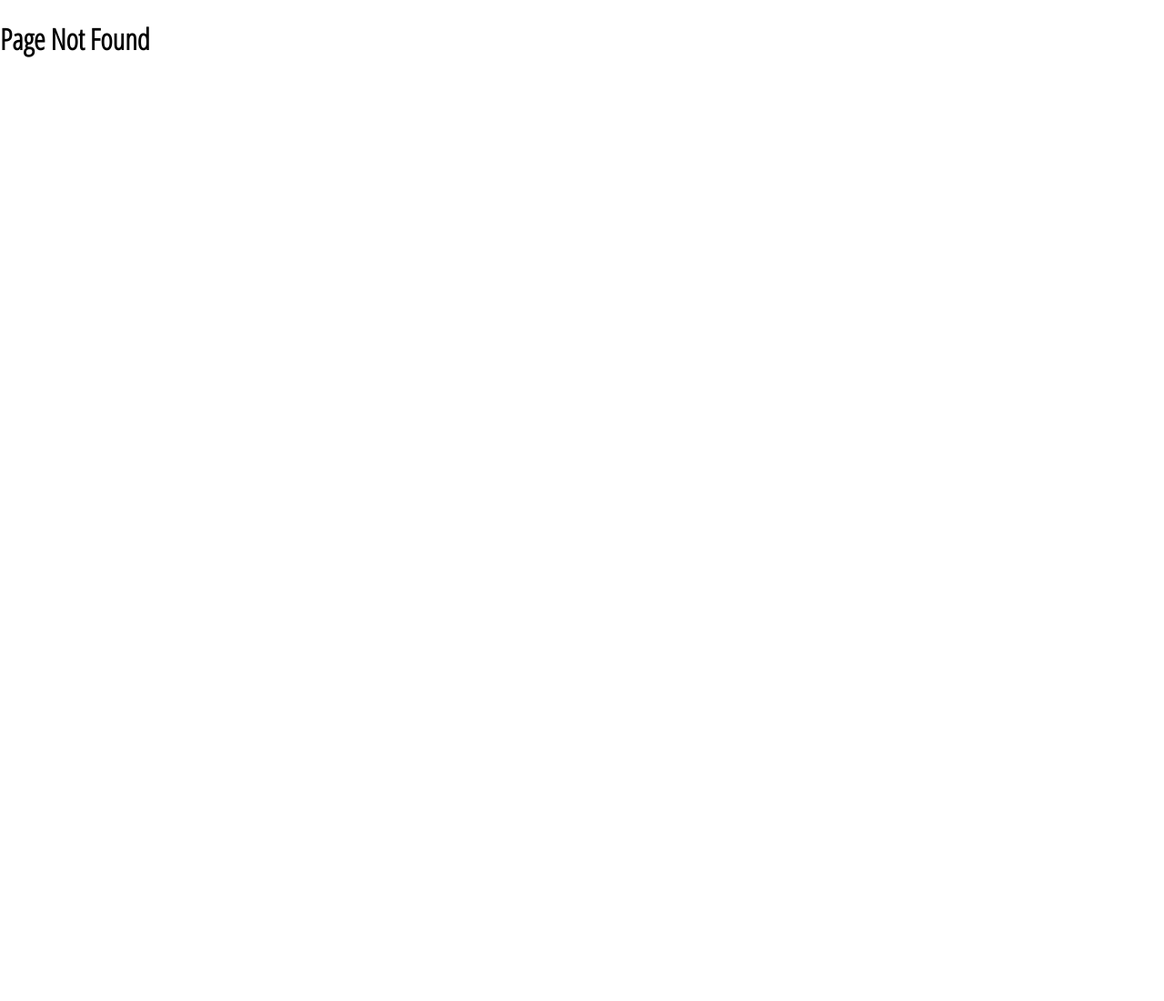
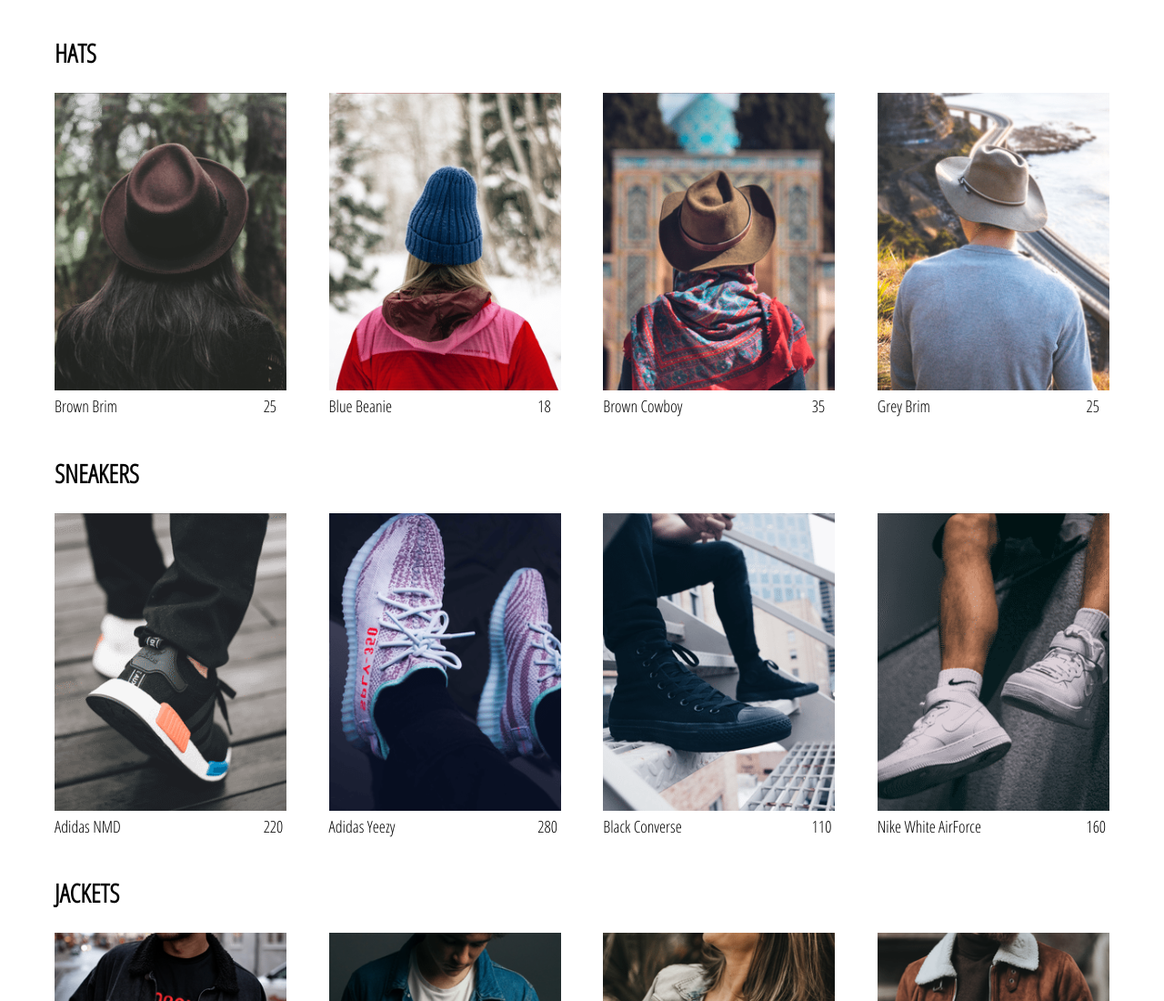
Before and after one commit to Attamjot/crownEcommerce, a React app: page /shop in a window 1280 px wide. Before the commit this address had no page. Shown: the top 1100 px of the page at 91% size. Before the commit the page ends 800 px from the top, so only its background shows below. Built offline with nearby package versions, Linux system fonts and the light colour scheme.

Commit message:
Updating our app with the shoppage -- CollectionPreview && CollectionItem Component

```diff
--- /dev/null
+++ b/src/components/collection-item/collection-item.component.js
@@ -0,0 +1,25 @@
+import React from 'react';
+
+import './collection-item.styles.scss';
+
+
+const CollectionItem = ({id, name, price, imageUrl}) => {
+    return (
+        <div className="collection-item">
+
+            <div
+                className="image"
+                style={{
+                backgroundImage: `url(${imageUrl})`
+                }}>
+            </div>
+
+            <div className="collection-footer">
+                <span className="name">{name}</span>
+                <span className="price">{price}</span>
+            </div>
+        </div>
+  );
+}
+
+export default CollectionItem;
--- /dev/null
+++ b/src/components/collection-item/collection-item.styles.scss
@@ -0,0 +1,41 @@
+.collection-item {
+    width: 22%;
+    display: flex;
+    flex-direction: column;
+    height: 350px;
+    align-items: center;
+
+    .image {
+      width: 100%;
+      height: 95%;
+      background-size: cover;
+      background-position: center;
+      margin-bottom: 5px;
+    }
+
+    .collection-footer {
+      width: 100%;
+      height: 5%;
+      display: flex;
+      justify-content: space-between;
+      font-size: 18px;
+
+      .name {
+        width: 90%;
+        margin-bottom: 15px;
+      }
+
+      .price {
+        width: 10%;
+      }
+    }
+  }
+
+  @media (max-width: 500px) {
+
+    .collection-item{
+      width: 100%;
+      flex-direction: column;
+      margin-bottom: 20px;
+    }
+  }
--- /dev/null
+++ b/src/components/collection-preview/collection-preview.component.js
@@ -0,0 +1,21 @@
+import React from 'react';
+import './collection-preview.styles.scss';
+
+import CollectionItem from '../collection-item/collection-item.component';
+
+const CollectionPreview = ({ title, items }) => (
+  <div className="collection-preview">
+      <h1 className="title"> {title.toUpperCase()} </h1>
+      <div className="preview">
+        {
+            items
+            .filter((item, idx) => idx < 4)   // or can do .slice(0,4), will return a new selected array
+            .map( ({ id, ...otherItemProps }) => (
+              <CollectionItem key={id}  {...otherItemProps} />
+            ))
+        }
+      </div>
+  </div>
+);
+
+export default CollectionPreview;
--- /dev/null
+++ b/src/components/collection-preview/collection-preview.styles.scss
@@ -0,0 +1,23 @@
+.collection-preview {
+    display: flex;
+    flex-direction: column;
+    margin-bottom: 30px;
+
+    .title {
+      font-size: 28px;
+      margin-bottom: 25px;
+    }
+
+    .preview {
+      display: flex;
+      justify-content: space-between;
+    }
+  }
+
+  @media (max-width: 500px) {
+    .collection-preview {
+      .preview {
+        flex-direction: column;
+      }
+    }
+  }
--- a/src/container/App.css
+++ b/src/container/App.css
@@ -1,3 +1,4 @@
 body {
     font-family: 'Open Sans Condensed', sans-serif;
+    padding: 20px 60px;
 }
--- a/src/container/App.js
+++ b/src/container/App.js
@@ -1,28 +1,9 @@
 import React, { Component } from 'react';
 import './App.css';
-import { Route, Switch, Link } from 'react-router-dom';
+import { Route, Switch } from 'react-router-dom';
 
 import Homepage from '../pages/homepage/homepage.component';
-
-const HatsPage = (props) => {
-  console.log('hats page props: ', props.match);
-  return (
-    <div>
-      <h1>Hats Page</h1>
-      <Link to={`${props.match.url}/1 `}> Topic 1 </Link>
-      <Link to={`${props.match.url}/2 `}>Topic 2 </Link>
-    </div>
-  )
-}
-
-const HatsDetail = (props) => {
-  console.log('Props', props);
-  return (
-   <React.Fragment>
-    <h1>Hats Details Page { props.match.params.hatsId }</h1>
-   </React.Fragment>
-  )
-}
+import ShopPage from '../pages/shop/shop.component';
 
 const PageNotFound = () => (
   <h1>Page Not Found</h1>
@@ -34,8 +15,7 @@
       <div>
         <Switch>
           <Route exact path="/" component={Homepage} />
-          <Route  exact path="/hats" component={HatsPage} />
-          <Route  path="/hats/:hatsId" component={HatsDetail} />
+          <Route  exact path="/shop" component={ShopPage} />
           <Route component={PageNotFound} />
         </Switch>
       </div>
--- a/src/pages/homepage/homepage.component.js
+++ b/src/pages/homepage/homepage.component.js
@@ -1,8 +1,6 @@
 import React from 'react';
 
 import './homepage.styles.scss';
-
-import { Link } from 'react-router-dom';
 
 import Directory from '../../components/directory/directory.component';
 
--- /dev/null
+++ b/src/pages/shop/shop.component.js
@@ -0,0 +1,30 @@
+import React from 'react';
+
+import SHOP_DATA from './shop.data';
+
+import CollectionPreview from '../../components/collection-preview/collection-preview.component';
+
+
+class ShopPage extends React.Component {
+    constructor(props) {
+        super(props);
+        this.state = {
+            collections : SHOP_DATA
+        };
+    }
+
+    render() {
+        const {collections} = this.state;
+        return (
+            <div className="shop-page">
+                {
+                    collections.map(({id, ...otherCollectionProps}) => (
+                        <CollectionPreview key={id} {...otherCollectionProps} />
+                    ))
+                }
+            </div>
+        )
+    }
+}
+
+export default ShopPage;
--- /dev/null
+++ b/src/pages/shop/shop.data.js
@@ -0,0 +1,286 @@
+/* Used as starting data for ShopPage */
+
+const SHOP_DATA = [
+    {
+      id: 1,
+      title: 'Hats',
+      routeName: 'hats',
+      items: [
+        {
+          id: 1,
+          name: 'Brown Brim',
+          // imageUrl: 'https://i.ibb.co/ZYW3VTp/brown-brim.png',
+          imageUrl: "/images/shop-img/hats/brown-brim.png",
+          price: 25
+        },
+        {
+          id: 2,
+          name: 'Blue Beanie',
+          // imageUrl: 'https://i.ibb.co/ypkgK0X/blue-beanie.png',
+          imageUrl: "/images/shop-img/hats/blue-beanie.png",
+          price: 18
+        },
+        {
+          id: 3,
+          name: 'Brown Cowboy',
+          // imageUrl: 'https://i.ibb.co/QdJwgmp/brown-cowboy.png',
+          imageUrl: "/images/shop-img/hats/brown-cowboy.png",
+          price: 35
+        },
+        {
+          id: 4,
+          name: 'Grey Brim',
+          // imageUrl: 'https://i.ibb.co/RjBLWxB/grey-brim.png',
+          imageUrl: "/images/shop-img/hats/grey-brim.png",
+          price: 25
+        },
+        {
+          id: 5,
+          name: 'Green Beanie',
+          // imageUrl: 'https://i.ibb.co/YTjW3vF/green-beanie.png',
+          imageUrl: "/images/shop-img/hats/green-beanie.png",
+          price: 18
+        },
+        {
+          id: 6,
+          name: 'Palm Tree Cap',
+          // imageUrl: 'https://i.ibb.co/rKBDvJX/palm-tree-cap.png',
+          imageUrl: "/images/shop-img/hats/palm-tree-cap.png",
+          price: 14
+        },
+        {
+          id: 7,
+          name: 'Red Beanie',
+          // imageUrl: 'https://i.ibb.co/bLB646Z/red-beanie.png',
+          imageUrl: "/images/shop-img/hats/red-beanie.png",
+          price: 18
+        },
+        {
+          id: 8,
+          name: 'Wolf Cap',
+          // imageUrl: 'https://i.ibb.co/1f2nWMM/wolf-cap.png',
+          imageUrl: "/images/shop-img/hats/wolf-cap.png",
+          price: 14
+        },
+        {
+          id: 9,
+          name: 'Blue Snapback',
+          // imageUrl: 'https://i.ibb.co/X2VJP2W/blue-snapback.png',
+          imageUrl: "/images/shop-img/hats/blue-snapback.png",
+          price: 16
+        }
+      ]
+    },
+    {
+      id: 2,
+      title: 'Sneakers',
+      routeName: 'sneakers',
+      items: [
+        {
+          id: 10,
+          name: 'Adidas NMD',
+          // imageUrl: 'https://i.ibb.co/0s3pdnc/adidas-nmd.png',
+          imageUrl: "/images/shop-img/sneakers/adidas-nmd.png",
+          price: 220
+        },
+        {
+          id: 11,
+          name: 'Adidas Yeezy',
+          // imageUrl: 'https://i.ibb.co/dJbG1cT/yeezy.png',
+          imageUrl: "/images/shop-img/sneakers/yeezy.png",
+          price: 280
+        },
+        {
+          id: 12,
+          name: 'Black Converse',
+          // imageUrl: 'https://i.ibb.co/bPmVXyP/black-converse.png',
+          imageUrl: "/images/shop-img/sneakers/black-converse.png",
+          price: 110
+        },
+        {
+          id: 13,
+          name: 'Nike White AirForce',
+          // imageUrl: 'https://i.ibb.co/1RcFPk0/white-nike-high-tops.png',
+          imageUrl: "/images/shop-img/sneakers/white-nike-high-tops.png",
+          price: 160
+        },
+        {
+          id: 14,
+          name: 'Nike Red High Tops',
+          // imageUrl: 'https://i.ibb.co/QcvzydB/nikes-red.png',
+          imageUrl: "/images/shop-img/sneakers/nikes-red.png",
+          price: 160
+        },
+        {
+          id: 15,
+          name: 'Nike Brown High Tops',
+          // imageUrl: 'https://i.ibb.co/fMTV342/nike-brown.png',
+          imageUrl: "/images/shop-img/sneakers/nike-brown.png",
+          price: 160
+        },
+        {
+          id: 16,
+          name: 'Air Jordan Limited',
+          // imageUrl: 'https://i.ibb.co/w4k6Ws9/nike-funky.png',
+          imageUrl: "/images/shop-img/sneakers/nike-funky.png",
+          price: 190
+        },
+        {
+          id: 17,
+          name: 'Timberlands',
+          // imageUrl: 'https://i.ibb.co/Mhh6wBg/timberlands.png',
+          imageUrl: "/images/shop-img/sneakers/timberlands.png",
+          price: 200
+        }
+      ]
+    },
+    {
+      id: 3,
+      title: 'Jackets',
+      routeName: 'jackets',
+      items: [
+        {
+          id: 18,
+          name: 'Black Jean Shearling',
+          // imageUrl: 'https://i.ibb.co/XzcwL5s/black-shearling.png',
+          imageUrl: "/images/shop-img/jackets/black-shearling.png",
+          price: 125
+        },
+        {
+          id: 19,
+          name: 'Blue Jean Jacket',
+          // imageUrl: 'https://i.ibb.co/mJS6vz0/blue-jean-jacket.png',
+          imageUrl: "/images/shop-img/jackets/blue-jean-jacket.png",
+          price: 90
+        },
+        {
+          id: 20,
+          name: 'Grey Jean Jacket',
+          // imageUrl: 'https://i.ibb.co/N71k1ML/grey-jean-jacket.png',
+          imageUrl: "/images/shop-img/jackets/grey-jean-jacket.png",
+          price: 90
+        },
+        {
+          id: 21,
+          name: 'Brown Shearling',
+          // imageUrl: 'https://i.ibb.co/s96FpdP/brown-shearling.png',
+          imageUrl: "/images/shop-img/jackets/brown-shearling.png",
+          price: 165
+        },
+        {
+          id: 22,
+          name: 'Tan Trench',
+          // imageUrl: 'https://i.ibb.co/M6hHc3F/brown-trench.png',
+          imageUrl: "/images/shop-img/jackets/brown-trench.png",
+          price: 185
+        }
+      ]
+    },
+    {
+      id: 4,
+      title: 'Womens',
+      routeName: 'womens',
+      items: [
+        {
+          id: 23,
+          name: 'Blue Tanktop',
+          // imageUrl: 'https://i.ibb.co/7CQVJNm/blue-tank.png',
+          imageUrl: "/images/shop-img/womens/blue-tank.png",
+          price: 25
+        },
+        {
+          id: 24,
+          name: 'Floral Blouse',
+          // imageUrl: 'https://i.ibb.co/4W2DGKm/floral-blouse.png',
+          imageUrl: "/images/shop-img/womens/floral-blouse.png",
+          price: 20
+        },
+        {
+          id: 25,
+          name: 'Floral Dress',
+          // imageUrl: 'https://i.ibb.co/KV18Ysr/floral-skirt.png',
+          imageUrl: "/images/shop-img/womens/floral-skirt.png",
+          price: 80
+        },
+        {
+          id: 26,
+          name: 'Red Dots Dress',
+          // imageUrl: 'https://i.ibb.co/N3BN1bh/red-polka-dot-dress.png',
+          imageUrl: "/images/shop-img/womens/red-polka-dot-dress.png",
+          price: 80
+        },
+        {
+          id: 27,
+          name: 'Striped Sweater',
+          // imageUrl: 'https://i.ibb.co/KmSkMbH/striped-sweater.png',
+          imageUrl: "/images/shop-img/womens/striped-sweater.png",
+          price: 45
+        },
+        {
+          id: 28,
+          name: 'Yellow Track Suit',
+          // imageUrl: 'https://i.ibb.co/v1cvwNf/yellow-track-suit.png',
+          imageUrl: "/images/shop-img/womens/yellow-track-suit.png",
+          price: 135
+        },
+        {
+          id: 29,
+          name: 'White Blouse',
+          // imageUrl: 'https://i.ibb.co/qBcrsJg/white-vest.png',
+          imageUrl: "/images/shop-img/womens/white-vest.png",
+          price: 20
+        }
+      ]
+    },
+    {
+      id: 5,
+      title: 'Mens',
+      routeName: 'mens',
+      items: [
+        {
+          id: 30,
+          name: 'Camo Down Vest',
+          // imageUrl: 'https://i.ibb.co/xJS0T3Y/camo-vest.png',
+          imageUrl: "/images/shop-img/mens/camo-vest.png",
+          price: 325
+        },
+        {
+          id: 31,
+          name: 'Floral T-shirt',
+          // imageUrl: 'https://i.ibb.co/qMQ75QZ/floral-shirt.png',
+          imageUrl: "/images/shop-img/mens/floral-shirt.png",
+          price: 20
+        },
+        {
+          id: 32,
+          name: 'Black & White Longsleeve',
+          // imageUrl: 'https://i.ibb.co/55z32tw/long-sleeve.png',
+          imageUrl: "/images/shop-img/mens/long-sleeve.png",
+          price: 25
+        },
+        {
+          id: 33,
+          name: 'Pink T-shirt',
+          // imageUrl: 'https://i.ibb.co/RvwnBL8/pink-shirt.png',
+          imageUrl: "/images/shop-img/mens/pink-shirt.png",
+          price: 25
+        },
+        {
+          id: 34,
+          name: 'Jean Long Sleeve',
+          // imageUrl: 'https://i.ibb.co/VpW4x5t/roll-up-jean-shirt.png',
+          imageUrl: "/images/shop-img/mens/roll-up-jean-shirt.png",
+          price: 40
+        },
+        {
+          id: 35,
+          name: 'Burgundy T-shirt',
+          // imageUrl: 'https://i.ibb.co/mh3VM1f/polka-dot-shirt.png',
+          imageUrl: "/images/shop-img/mens/polka-dot-shirt.png",
+          price: 25
+        }
+      ]
+    }
+  ];
+
+  export default SHOP_DATA;
```
